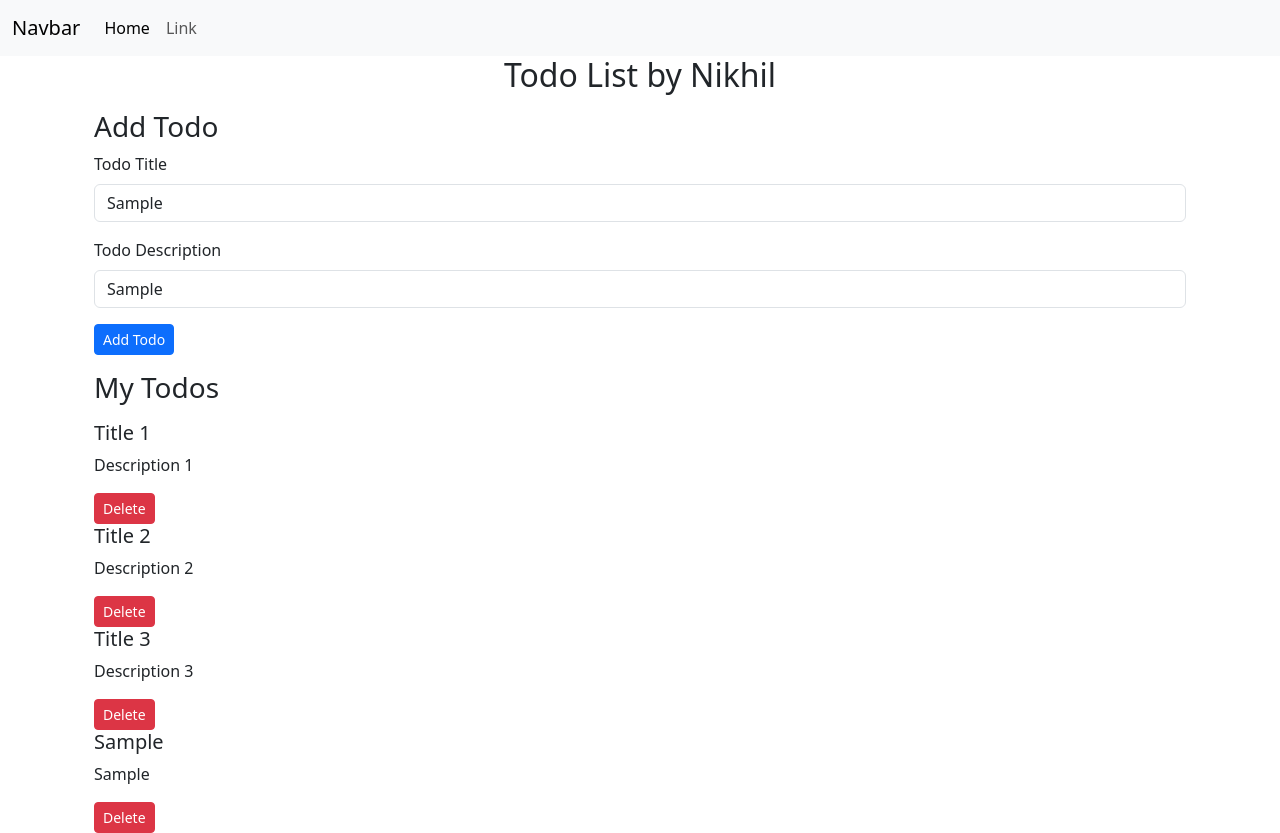
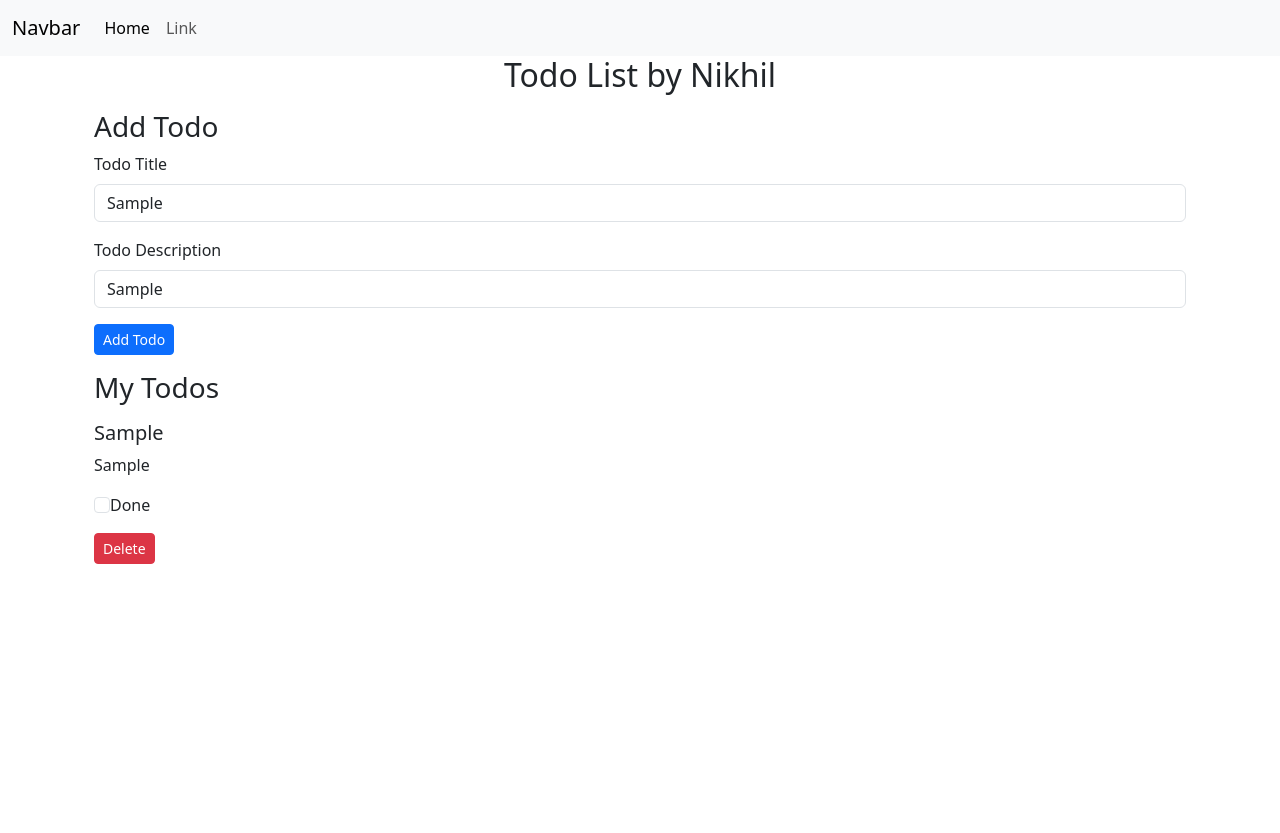
Before and after one commit to nikhil777grover/Todo-List-Angular, an Angular app: page / in a window 1280 px wide. Both pictures are taken after typing "Sample", "Sample" into the empty fields and a click on the button "Add Todo". After the commit the page ends 800 px from the top, so only its background shows below. Built offline with nearby package versions, Linux system fonts and the light colour scheme.

Commit message:
adding code changes for todo item with checkbox and ngclasses

```diff
--- a/src/app/Components/add-todo/add-todo.component.html
+++ b/src/app/Components/add-todo/add-todo.component.html
@@ -2,11 +2,11 @@
     <form (ngSubmit)="OnSubmit()">
         <div class="mb-3">
             <label for="titleField1" class="form-label">Todo Title</label>
-            <input type="text" class="form-control" id="titleField1" name = title [(ngModel)] = "title"/>
+            <input type="text" class="form-control" id="titleField1" name = "title" [(ngModel)] = "title"/>
         </div>
         <div class="mb-3">
             <label for="descriptionField1" class="form-label">Todo Description</label>
-            <input type="text" class="form-control" id="descriptionField1" name = description [(ngModel)] = "description"/>
+            <input type="text" class="form-control" id="descriptionField1" name = "description" [(ngModel)] = "description"/>
         </div>
         <button type="submit" class="btn btn-primary btn-sm">Add Todo</button>
     </form>
--- a/src/app/Components/todo-item/todo-item.component.css
+++ b/src/app/Components/todo-item/todo-item.component.css
@@ -0,0 +1,3 @@
+.strike{
+    text-decoration:line-through;
+}
--- a/src/app/Components/todo-item/todo-item.component.html
+++ b/src/app/Components/todo-item/todo-item.component.html
@@ -1,3 +1,9 @@
-<h5>{{todoItem.title}}</h5>
-<p>{{todoItem.description}}</p>
-<button type="button" class="btn btn-danger btn-sm" (click)="OnDeleteButtonClick(todoItem)">Delete</button>
+<div class="my-3">
+<h5 [ngClass]="{'strike' : !todoItem.active}">{{ todoItem.title }}</h5>
+<p [ngClass]="{'strike' : !todoItem.active}">{{ todoItem.description }}</p>
+<div class="mb-3">
+<input type="checkbox" class="form-check-input" id="todoCheck" (click)="OnCheckboxClick()" [checked]="!todoItem.active"/>
+<label class="form-check-label" for="todoCheck"> Done</label>
+</div>
+<button type="button" class="btn btn-danger btn-sm" (click)="OnDeleteButtonClick(todoItem)">Delete </button>
+</div>
--- a/src/app/Components/todo-item/todo-item.component.ts
+++ b/src/app/Components/todo-item/todo-item.component.ts
@@ -9,8 +9,14 @@ import { Todo } from 'src/app/Todo';
 export class TodoItemComponent {
   @Input() todoItem! : Todo;
   @Output() todoDelete = new EventEmitter<Todo>();
+  @Output() activeTodo = new EventEmitter<Todo>();
 
   OnDeleteButtonClick(todo:Todo){
     this.todoDelete.emit(todo);
   }
+
+  OnCheckboxClick(){
+    // this.todoItem.active = ! this.todoItem.active;
+    this.activeTodo.emit(this.todoItem);
+  }
 }
--- a/src/app/Components/todos/todos.component.html
+++ b/src/app/Components/todos/todos.component.html
@@ -3,7 +3,10 @@
     <h3>Add Todo</h3>
     <app-add-todo (todoAdd)="AddTodo($event)"></app-add-todo>
     <h3 class="my-3">My Todos</h3>
-    <div *ngFor="let item of todos">
-        <app-todo-item [todoItem]="item" (todoDelete)="DeleteSelectedTodo($event)"></app-todo-item>
+    <div *ngIf="todos.length < 1; else elseBlock">No Todo item to display</div>
+    <ng-template #elseBlock>
+    <div *ngFor="let item of todos" class="my-3">
+        <app-todo-item [todoItem]="item" (todoDelete)="DeleteSelectedTodo($event)"  (activeTodo)="UpdateTodoActive($event)"></app-todo-item>
     </div>
+</ng-template>
 </div>
--- a/src/app/Components/todos/todos.component.ts
+++ b/src/app/Components/todos/todos.component.ts
@@ -8,38 +8,51 @@ import { Todo } from 'src/app/Todo';
 })
 export class TodosComponent{
   todos : Todo[]
-  constructor()
-  {
-    this.todos = [
-      {
-        sno : 1,
-        title : "Title 1",
-        description : "Description 1",
-        active : false
-      },
-      {
-        sno : 2,
-        title : "Title 2",
-        description : "Description 2",
-        active : false
-      },
-      {
-        sno : 3,
-        title : "Title 3",
-        description : "Description 3",
-        active : false
-      }
-    ]
+  localTodos : string | null;
+  constructor(){
+    this.localTodos = localStorage.getItem("todosList");
+    if(this.localTodos == null)
+      this.todos = [];
+    else
+      this.todos = JSON.parse(this.localTodos);
+    // this.todos = [
+    //   {
+    //     sno : 1,
+    //     title : "Title 1",
+    //     description : "Description 1",
+    //     active : false
+    //   },
+    //   {
+    //     sno : 2,
+    //     title : "Title 2",
+    //     description : "Description 2",
+    //     active : false
+    //   },
+    //   {
+    //     sno : 3,
+    //     title : "Title 3",
+    //     description : "Description 3",
+    //     active : false
+    //   }
+    // ]
   }
 
   DeleteSelectedTodo(todoitem: Todo){
     console.log("Delete Item:",todoitem);
     const index = this.todos.indexOf(todoitem);
     this.todos.splice(index,1);
+    localStorage.setItem("todosList",JSON.stringify(this.todos));
   }
 
   AddTodo(newTodo:Todo){
     console.log("New Todo:",newTodo);
     this.todos.push(newTodo);
+    localStorage.setItem("todosList",JSON.stringify(this.todos));
+  }
+
+  UpdateTodoActive(todo:Todo){
+    const index = this.todos.indexOf(todo);
+    this.todos[index].active = ! this.todos[index].active;
+    localStorage.setItem("todosList",JSON.stringify(this.todos));
   }
 }
```
